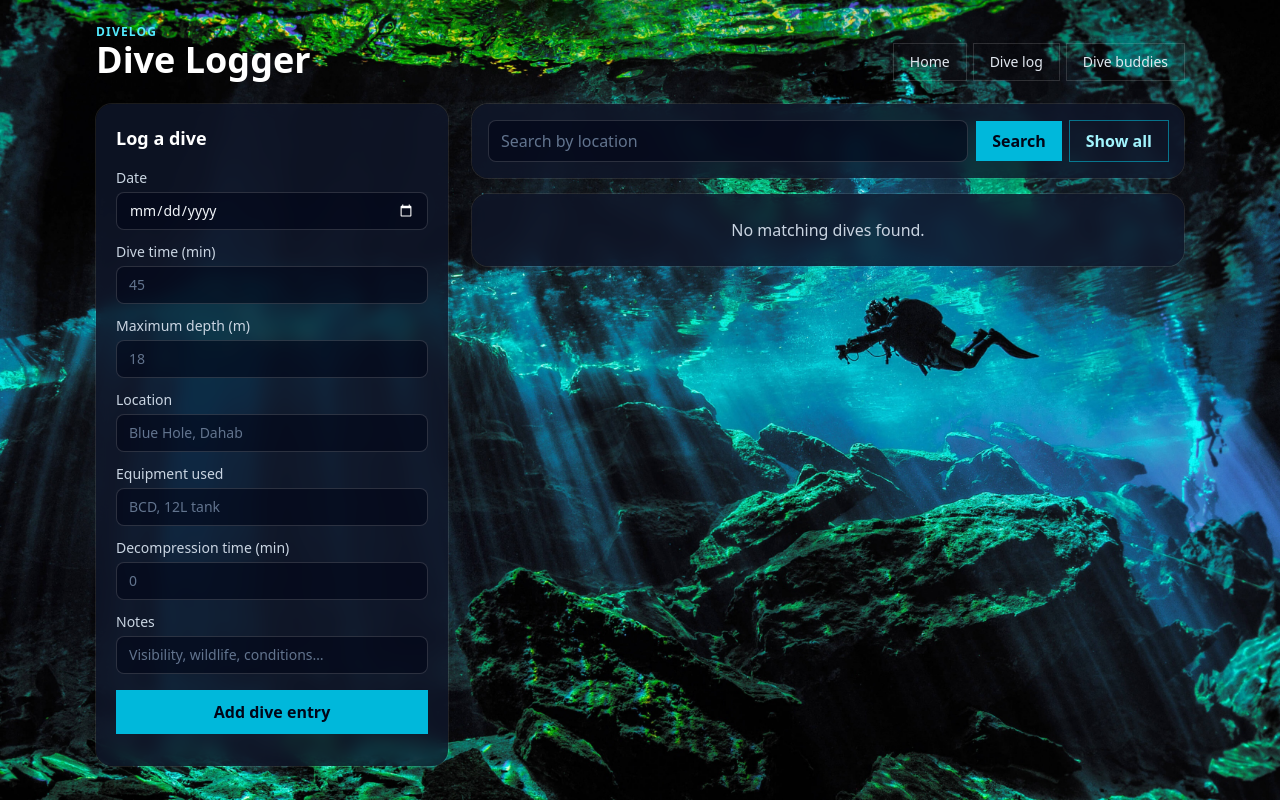
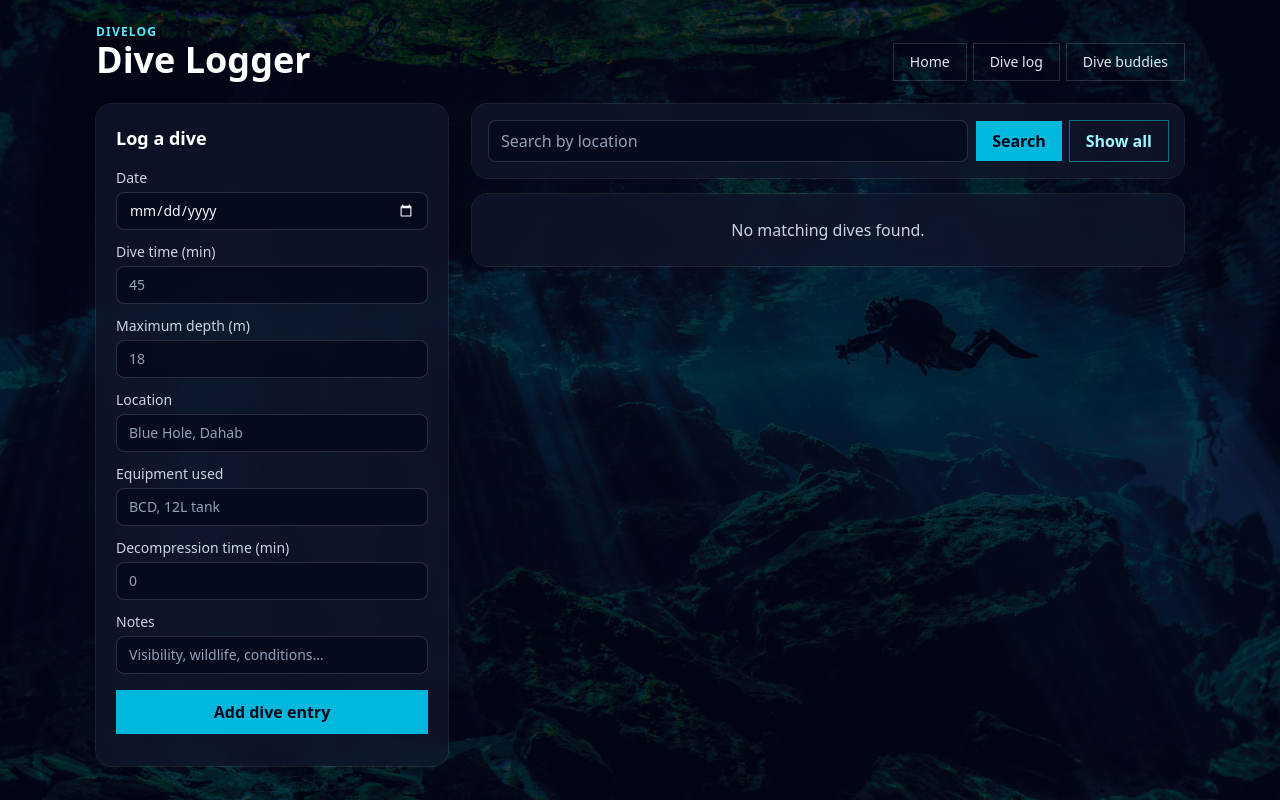
Before and after one commit to juanhorma/cs326project, a Node server app: page /dives in a window 1280 px wide. Run offline with Node 20, Linux system fonts and the light colour scheme; data that the repository does not hold is empty; style sheets or scripts are compiled from the project's sources; some libraries are stand-ins or nearby versions.

Commit message:
darkened background with respect to page content across the home, dives and buddies routes to ensure a minimum WCGA contrast ratio of 4.5:1. Additionally, updated text slate to placeholder text across the dives and buddies routes to ensure compliant contrast.

```diff
--- a/views/dives.ejs
+++ b/views/dives.ejs
@@ -25,6 +25,7 @@
     hx-on::send-error="document.querySelector('#status').textContent = 'Could not reach the server.'"
     hx-on::timeout="document.querySelector('#status').textContent = 'The server did not answer within five seconds.'"
   >
+    <div class="min-h-screen bg-slate-950/80">
     <div class="mx-auto max-w-6xl px-4 py-6 sm:px-6 lg:px-8">
     <header class="mb-6 flex flex-col gap-4 sm:flex-row sm:items-end sm:justify-between">
       <div>
@@ -47,32 +48,32 @@
             <label class="flex flex-col gap-1 text-sm text-slate-300">
               Dive time (min)
               <input type="number" name="diveTime" placeholder="45" min="1" required
-                class="w-full rounded-lg border border-white/15 bg-slate-950/60 px-3 py-2 text-slate-100 placeholder:text-slate-500 focus:border-cyan-400 focus:ring-2 focus:ring-cyan-400/40 focus:outline-none" />
+                class="w-full rounded-lg border border-white/15 bg-slate-950/60 px-3 py-2 text-slate-100 placeholder:text-slate-400 focus:border-cyan-400 focus:ring-2 focus:ring-cyan-400/40 focus:outline-none" />
             </label>
             <label class="flex flex-col gap-1 text-sm text-slate-300">
               Maximum depth (m)
               <input type="number" name="maxDepth" placeholder="18" min="0.1" step="any" required
-                class="w-full rounded-lg border border-white/15 bg-slate-950/60 px-3 py-2 text-slate-100 placeholder:text-slate-500 focus:border-cyan-400 focus:ring-2 focus:ring-cyan-400/40 focus:outline-none" />
+                class="w-full rounded-lg border border-white/15 bg-slate-950/60 px-3 py-2 text-slate-100 placeholder:text-slate-400 focus:border-cyan-400 focus:ring-2 focus:ring-cyan-400/40 focus:outline-none" />
             </label>
             <label class="flex flex-col gap-1 text-sm text-slate-300">
               Location
               <input type="text" name="location" placeholder="Blue Hole, Dahab"
-                class="w-full rounded-lg border border-white/15 bg-slate-950/60 px-3 py-2 text-slate-100 placeholder:text-slate-500 focus:border-cyan-400 focus:ring-2 focus:ring-cyan-400/40 focus:outline-none" />
+                class="w-full rounded-lg border border-white/15 bg-slate-950/60 px-3 py-2 text-slate-100 placeholder:text-slate-400 focus:border-cyan-400 focus:ring-2 focus:ring-cyan-400/40 focus:outline-none" />
             </label>
             <label class="flex flex-col gap-1 text-sm text-slate-300">
               Equipment used
               <input type="text" name="equipment" placeholder="BCD, 12L tank"
-                class="w-full rounded-lg border border-white/15 bg-slate-950/60 px-3 py-2 text-slate-100 placeholder:text-slate-500 focus:border-cyan-400 focus:ring-2 focus:ring-cyan-400/40 focus:outline-none" />
+                class="w-full rounded-lg border border-white/15 bg-slate-950/60 px-3 py-2 text-slate-100 placeholder:text-slate-400 focus:border-cyan-400 focus:ring-2 focus:ring-cyan-400/40 focus:outline-none" />
             </label>
             <label class="flex flex-col gap-1 text-sm text-slate-300">
               Decompression time (min)
               <input type="number" name="decompressionTime" placeholder="0" min="0"
-                class="w-full rounded-lg border border-white/15 bg-slate-950/60 px-3 py-2 text-slate-100 placeholder:text-slate-500 focus:border-cyan-400 focus:ring-2 focus:ring-cyan-400/40 focus:outline-none" />
+                class="w-full rounded-lg border border-white/15 bg-slate-950/60 px-3 py-2 text-slate-100 placeholder:text-slate-400 focus:border-cyan-400 focus:ring-2 focus:ring-cyan-400/40 focus:outline-none" />
             </label>
             <label class="flex flex-col gap-1 text-sm text-slate-300 sm:col-span-2 md:col-span-1">
               Notes
               <input type="text" name="notes" placeholder="Visibility, wildlife, conditions…"
-                class="w-full rounded-lg border border-white/15 bg-slate-950/60 px-3 py-2 text-slate-100 placeholder:text-slate-500 focus:border-cyan-400 focus:ring-2 focus:ring-cyan-400/40 focus:outline-none" />
+                class="w-full rounded-lg border border-white/15 bg-slate-950/60 px-3 py-2 text-slate-100 placeholder:text-slate-400 focus:border-cyan-400 focus:ring-2 focus:ring-cyan-400/40 focus:outline-none" />
             </label>
             <button type="submit"
               class="mt-1 bg-cyan-500 px-4 py-2.5 font-semibold text-slate-950 transition hover:bg-cyan-400 focus-visible:outline-2 focus-visible:outline-offset-2 focus-visible:outline-cyan-300 disabled:cursor-not-allowed disabled:opacity-60 sm:col-span-2 md:col-span-1">
@@ -92,6 +93,7 @@
       </ul> </section>
     </main>
   </div>
+  </div>
     <script src="/app.js" defer></script>
   </body>
 </html>
--- a/views/homepage.ejs
+++ b/views/homepage.ejs
@@ -7,6 +7,7 @@
     <title>DIVELOG HOME</title>
   </head>
   <body class="min-h-screen bg-slate-950 bg-[url('/background.jpg')] bg-cover bg-fixed bg-center text-slate-100 antialiased">
+    <div class="min-h-screen bg-slate-950/80">
         <div class="mx-auto max-w-6xl px-4 py-6 sm:px-6 lg:px-8">
       <header class="mb-10 flex flex-col gap-4 sm:flex-row sm:items-end sm:justify-between">
         <div>
@@ -27,5 +28,6 @@
         </a>
       </main>
     </div>
+    </div>
   </body>
 </html>
--- a/views/partials/search-location-form.ejs
+++ b/views/partials/search-location-form.ejs
@@ -5,6 +5,7 @@
   hx-target="#dives"
   hx-swap="innerHTML"
   hx-disabled-elt="find button"
+  hx-on::after-request="if (event.detail.elt === this && event.detail.successful) this.querySelector('#show-all-button')?.focus()"
 >
   <label for="location-search" class="sr-only">Search by location</label>
   <input
@@ -12,7 +13,7 @@
     type="text"
     name="location"
     placeholder="Search by location"
-    class="w-full rounded-lg border border-white/15 bg-slate-950/60 px-3 py-2 text-slate-100 placeholder:text-slate-500 focus:border-cyan-400 focus:ring-2 focus:ring-cyan-400/40 focus:outline-none sm:flex-1"
+    class="w-full rounded-lg border border-white/15 bg-slate-950/60 px-3 py-2 text-slate-100 placeholder:text-slate-400 focus:border-cyan-400 focus:ring-2 focus:ring-cyan-400/40 focus:outline-none sm:flex-1"
   >
     <div class="flex gap-2">
   <button type="submit" class="flex-1 bg-cyan-500 px-4 py-2 font-semibold text-slate-950 transition hover:bg-cyan-400 disabled:opacity-60 sm:flex-none">Search</button>
```
Also changed, not shown: views/buddies.ejs (+5 -3 lines).
